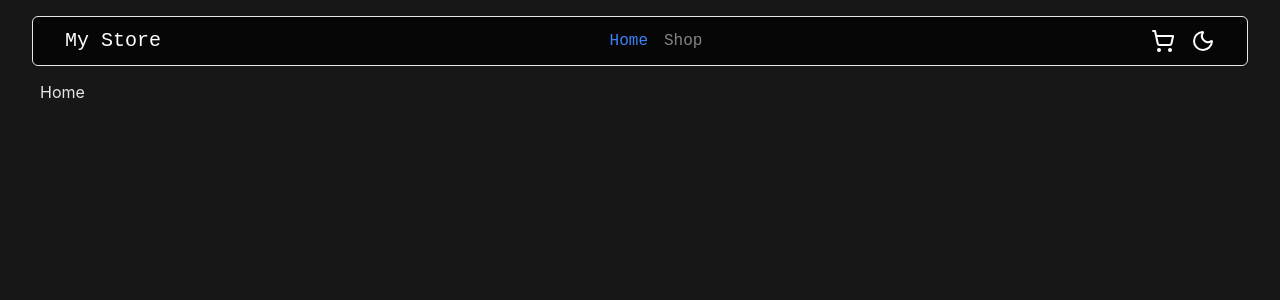
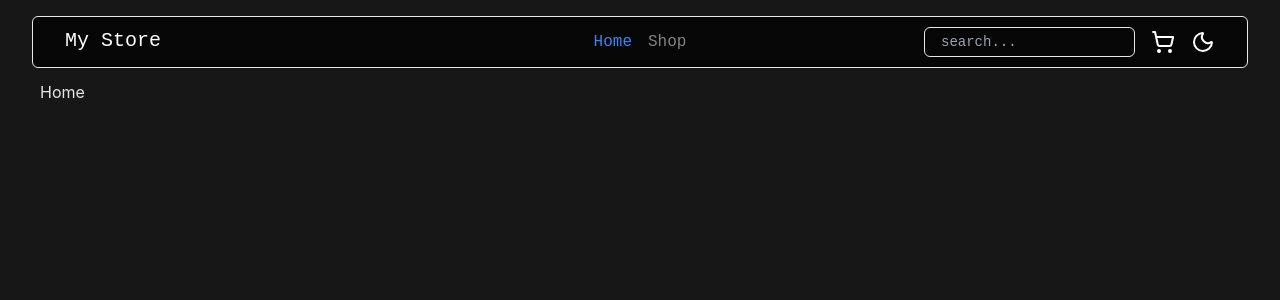
Before and after one commit to KARDT89/shopping-cart, a React (Vite) app: page / in a window 1280 px wide. Shown: the top 300 px of the page. Built offline with nearby package versions, Linux system fonts and the light colour scheme; no server answers.

Commit message:
add: search bar

```diff
--- a/src/components/Navbar.jsx
+++ b/src/components/Navbar.jsx
@@ -6,7 +6,7 @@ import { ShoppingCart } from 'lucide-react';
 export const Navbar = () => {
   return (
     <div>
-      <nav className="mx-auto my-2 lg:my-4 flex justify-between backdrop-blur-sm p-2.5 lg:px-8 w-[95%] max-w-[200rem] text-md text-white bg-transparent/70 font-mono border rounded-[--radius] fixed top-0 left-0 right-0 z-50">
+      <nav className="mx-auto my-2 lg:my-4 grid grid-cols-3 justify-start backdrop-blur-sm p-2.5 lg:px-8 w-[95%] max-w-[200rem] text-md text-white bg-transparent/70 font-mono border rounded-[--radius] fixed top-0 left-0 right-0 z-50">
         <h1 className="text-xl">My Store</h1>
         <div className="flex gap-4 items-center justify-center text-white/50">
           <NavLink
@@ -22,7 +22,8 @@ export const Navbar = () => {
             Shop
           </NavLink>
         </div>
-        <div className="flex items-center gap-4">
+        <div className="flex items-center justify-end gap-4">
+          <input type="text" className='lg:block bg-transparent border rounded-[--radius] text-sm px-4 py-1 hidden' placeholder='search...'/>
           <ShoppingCart className="hover:text-primary cursor-pointer" />
           <ModeToggle />
         </div>
```
